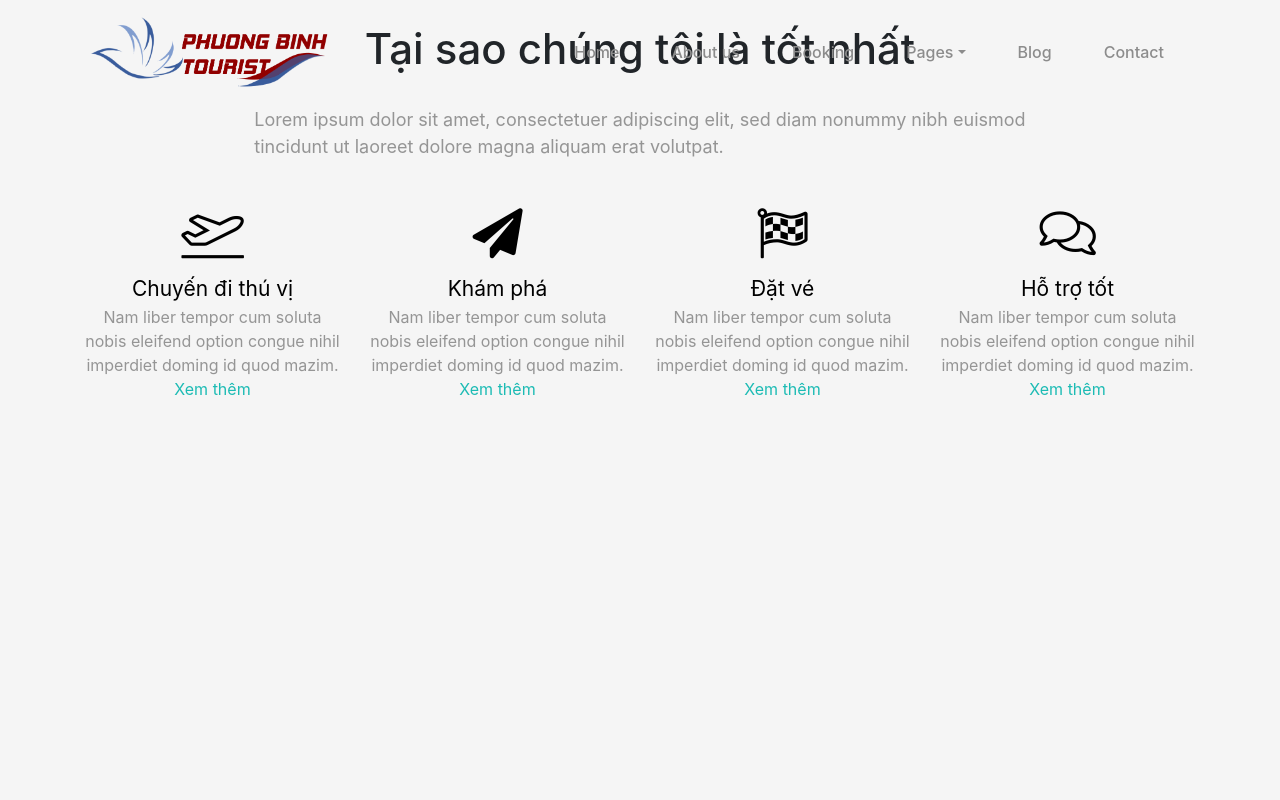
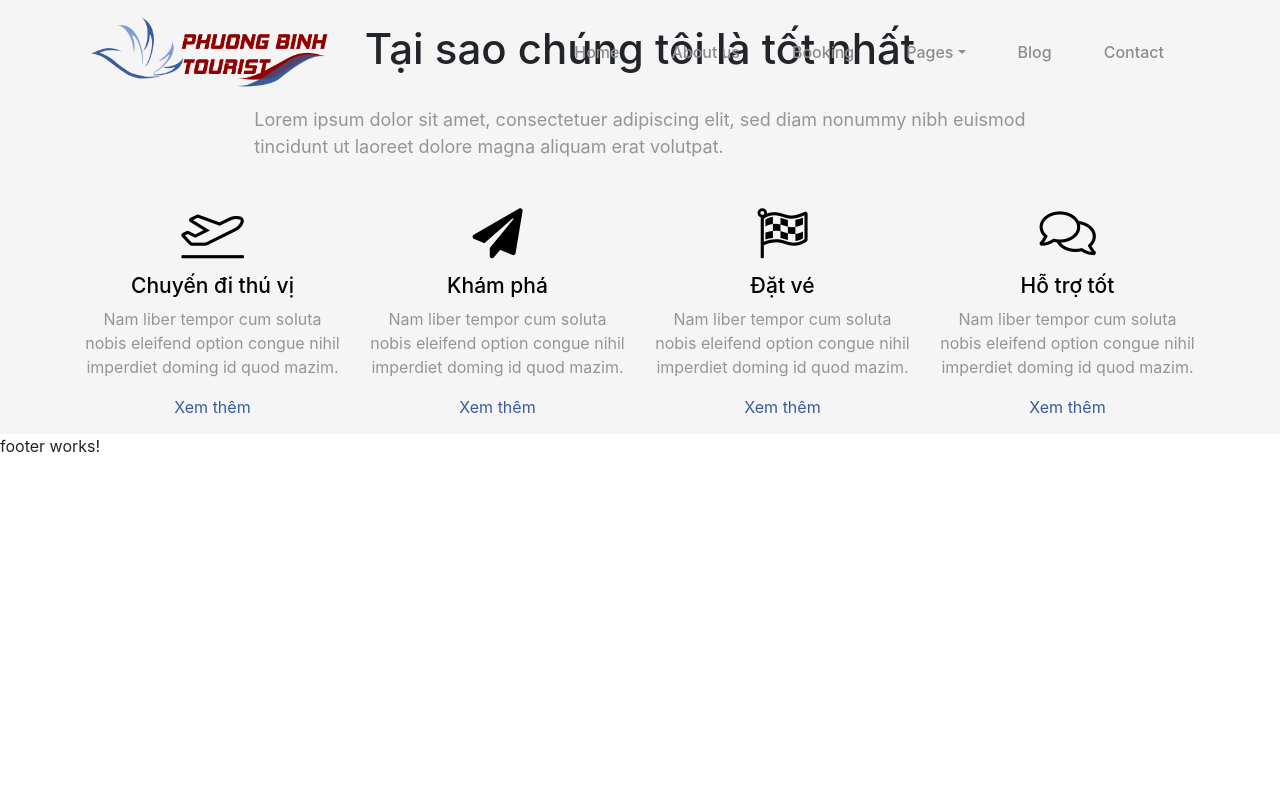
Before and after one commit to letuankhoipm/TravelingWebsite, an Angular app: page / in a window 1280 px wide. Shown: the top 800 px of the page. Built offline with nearby package versions, Linux system fonts and the light colour scheme.

Commit message:
fix about

```diff
--- a/src/app/routes/home/home.component.html
+++ b/src/app/routes/home/home.component.html
@@ -1,4 +1,4 @@
-<div style="height: 1000px; width: 100%; background: whitesmoke;">
+<div style="height: auto; width: 100%; background: whitesmoke;">
     <div class="about-us">
         <div class="why">
             <div class="container">
@@ -15,9 +15,9 @@
                                 <i class="fal fa-plane-departure"></i>
                             </div>
                             <div class="title2">
-                                <div class="txt1">Chuyến đi thú vị</div>
-                                <div class="txt2">Nam liber tempor cum soluta nobis eleifend option congue nihil
-                                    imperdiet doming id quod mazim.</div>
+                                <h3 class="txt1">Chuyến đi thú vị</h3>
+                                <p class="txt2">Nam liber tempor cum soluta nobis eleifend option congue nihil
+                                    imperdiet doming id quod mazim.</p>
                                 <a href="#" class="txt3">Xem thêm</a>
                             </div>
                         </div>
@@ -28,9 +28,9 @@
                                 <i class="fas fa-paper-plane"></i>
                             </div>
                             <div class="title2">
-                                <div class="txt1">Khám phá</div>
-                                <div class="txt2">Nam liber tempor cum soluta nobis eleifend option congue nihil
-                                    imperdiet doming id quod mazim.</div>
+                                <h3 class="txt1">Khám phá</h3>
+                                <p class="txt2">Nam liber tempor cum soluta nobis eleifend option congue nihil
+                                    imperdiet doming id quod mazim.</p>
                                 <a href="#" class="txt3">Xem thêm</a>
                             </div>
                         </div>
@@ -41,9 +41,9 @@
                                 <i class="fal fa-flag-checkered"></i>
                             </div>
                             <div class="title2">
-                                <div class="txt1">Đặt vé</div>
-                                <div class="txt2">Nam liber tempor cum soluta nobis eleifend option congue nihil
-                                    imperdiet doming id quod mazim.</div>
+                                <h3 class="txt1">Đặt vé</h3>
+                                <p class="txt2">Nam liber tempor cum soluta nobis eleifend option congue nihil
+                                    imperdiet doming id quod mazim.</p>
                                 <a href="#" class="txt3">Xem thêm</a>
                             </div>
                         </div>
@@ -54,9 +54,9 @@
                                 <i class="fal fa-comments"></i>
                             </div>
                             <div class="title2">
-                                <div class="txt1">Hỗ trợ tốt</div>
-                                <div class="txt2">Nam liber tempor cum soluta nobis eleifend option congue nihil
-                                    imperdiet doming id quod mazim.</div>
+                                <h3 class="txt1">Hỗ trợ tốt</h3>
+                                <p class="txt2">Nam liber tempor cum soluta nobis eleifend option congue nihil
+                                    imperdiet doming id quod mazim.</p>
                                 <a href="#" class="txt3">Xem thêm</a>
                             </div>
                         </div>
--- a/src/app/routes/home/home.component.scss
+++ b/src/app/routes/home/home.component.scss
@@ -7,6 +7,7 @@
         color: rgba(149, 149, 149, 1);
     }
     .caption{
+        padding-bottom: 15px;
         color: rgba(0, 0, 0, 1);
         .icon{
             font-size: 50px;
@@ -23,16 +24,15 @@
                 color: rgba(149, 149, 149, 1);
             }
             .txt3{
-                color: rgba(28, 187, 180, 1);
+                color: rgba(57, 92, 156, 1);
+            }
+        }
+        &:hover{
+            cursor: pointer;
+            .icon , .txt1{
+                color: rgba(57, 92, 156, 1);
             }
         }
      }
-     .caption:hover{
-         .icon{
-             color: rgba(57, 92, 156, 1);
-         }
-         .txt1{
-             color: rgba(57, 92, 156, 1);
-         }
-     }
+
 }
```
